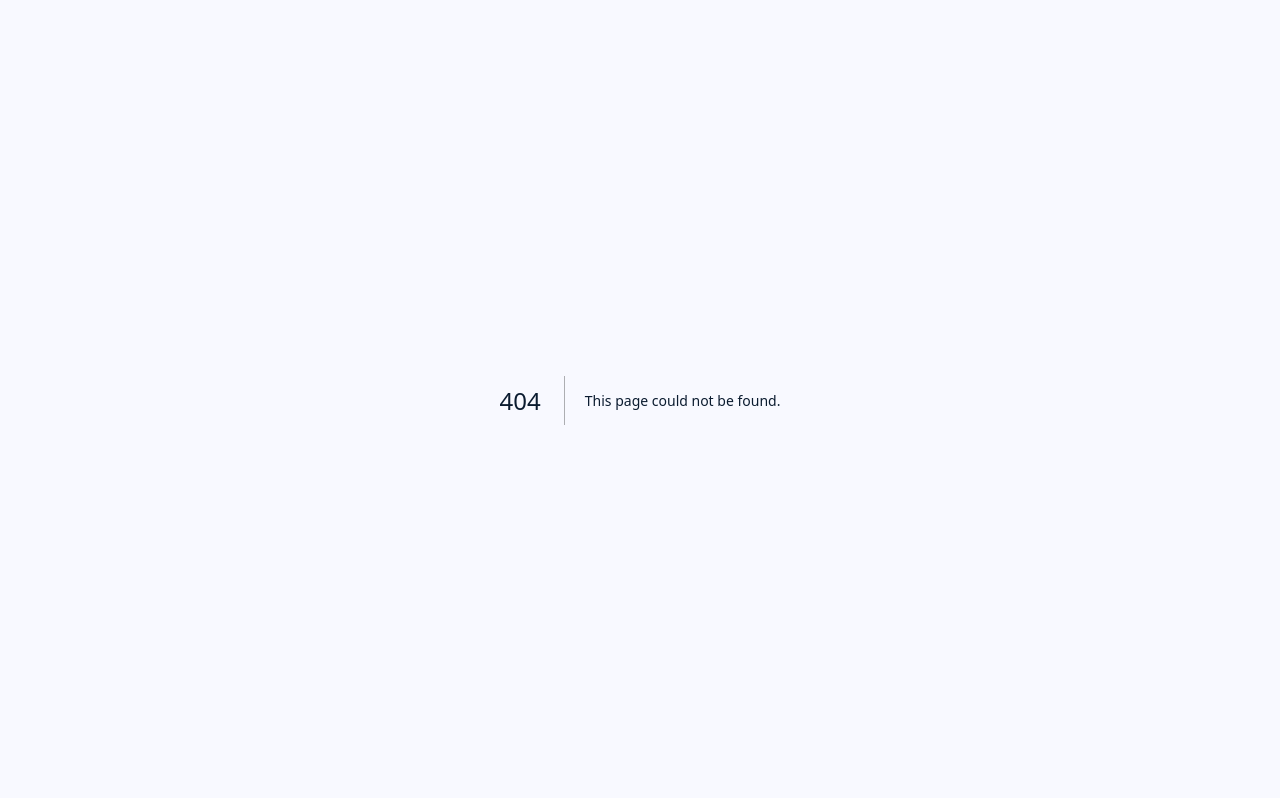
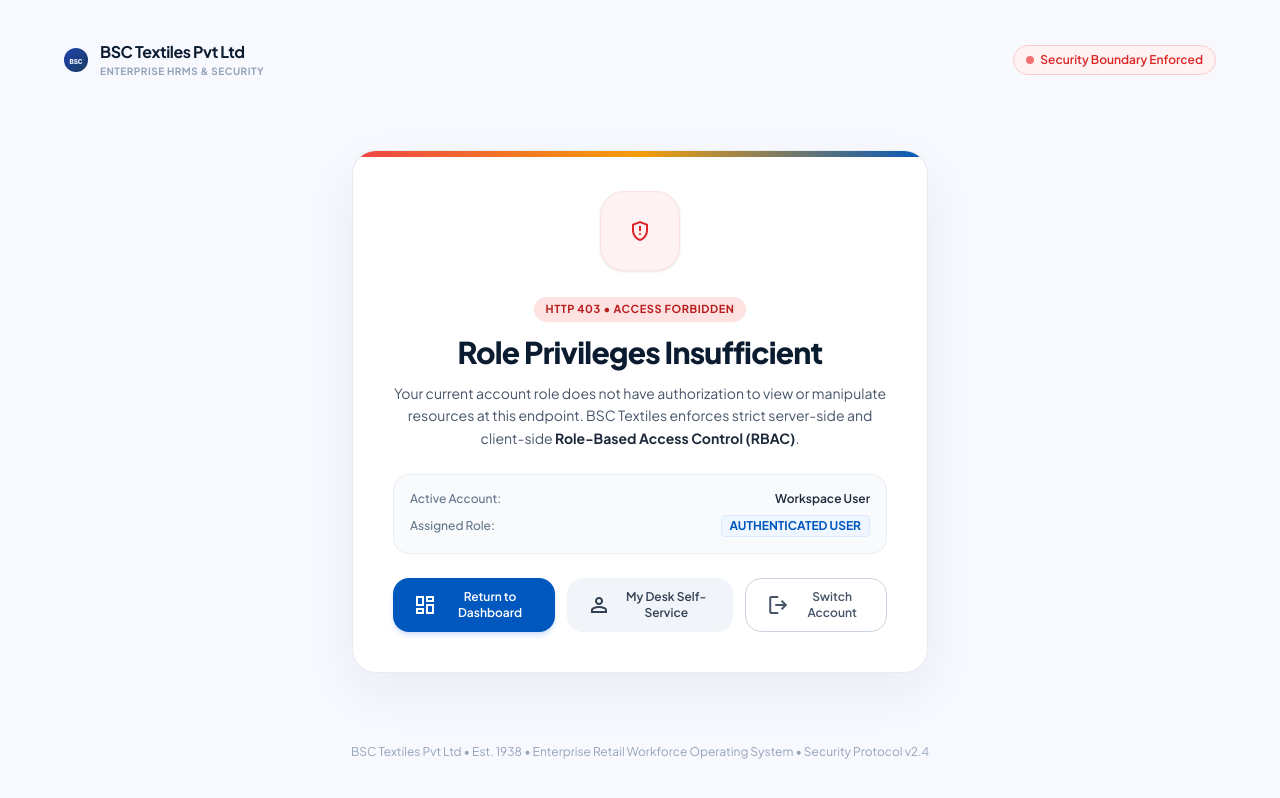
Before and after one commit to BSC-TEXTILES/BSC_Textiles_HRMS_Project, a Next.js app in the folder frontend/: page /403 in a window 1280 px wide. Before the commit this address had no page. Built offline with nearby package versions, Linux system fonts and the light colour scheme; no server answers.

Commit message:
feat(rbac): add dedicated 403 Forbidden page, dynamic role navigation filtering, and pure MySQL docs

```diff
--- /dev/null
+++ b/frontend/src/app/403/page.tsx
@@ -0,0 +1,134 @@
+'use client';
+
+import Link from 'next/link';
+import { useSearchParams } from 'next/navigation';
+import { Suspense } from 'react';
+import { useSession, signOut } from 'next-auth/react';
+import { Logo } from '@/components/ui/Logo';
+
+function ForbiddenContent() {
+  const searchParams = useSearchParams();
+  const attemptedPath = searchParams.get('from') || '';
+  const { data: session } = useSession();
+
+  const userRole = session?.user?.role?.replace(/_/g, ' ') || 'Authenticated User';
+  const userName = session?.user?.name || 'Workspace User';
+
+  return (
+    <div className="min-h-screen bg-[#f8f9ff] flex flex-col justify-between p-6">
+      {/* Top Navbar Header */}
+      <header className="max-w-6xl w-full mx-auto flex items-center justify-between py-4">
+        <div className="flex items-center gap-3">
+          <Logo variant="icon" size="sm" />
+          <div className="flex flex-col">
+            <span className="text-base font-bold tracking-tight text-[#0b1c30]">BSC Textiles Pvt Ltd</span>
+            <span className="text-[10px] font-bold tracking-wider uppercase text-slate-400">Enterprise HRMS & Security</span>
+          </div>
+        </div>
+        <div className="text-xs font-semibold px-3 py-1.5 rounded-full bg-red-50 text-red-600 border border-red-200 flex items-center gap-1.5">
+          <span className="w-2 h-2 rounded-full bg-red-500 animate-pulse" />
+          Security Boundary Enforced
+        </div>
+      </header>
+
+      {/* Main 403 Card */}
+      <main className="max-w-xl w-full mx-auto my-auto bg-white rounded-2xl border border-slate-200/80 shadow-[0_20px_50px_rgba(11,28,48,0.06)] p-8 sm:p-10 text-center relative overflow-hidden">
+        {/* Decorative Top Accent Bar */}
+        <div className="absolute top-0 left-0 right-0 h-1.5 bg-gradient-to-r from-red-500 via-amber-500 to-[#0058be]" />
+
+        {/* Shield / Lock Icon */}
+        <div className="w-20 h-20 rounded-2xl bg-red-50 border border-red-100 flex items-center justify-center mx-auto mb-6 text-red-600 shadow-sm">
+          <span className="material-symbols-outlined text-[42px]">gpp_maybe</span>
+        </div>
+
+        <span className="inline-block px-3 py-1 rounded-full text-[11px] font-bold uppercase tracking-wider bg-red-100 text-red-700 mb-3">
+          HTTP 403 • Access Forbidden
+        </span>
+
+        <h1 className="text-2xl sm:text-3xl font-extrabold text-[#0b1c30] tracking-tight mb-3">
+          Role Privileges Insufficient
+        </h1>
+
+        <p className="text-sm text-slate-600 leading-relaxed mb-6">
+          Your current account role does not have authorization to view or manipulate resources at this endpoint.
+          BSC Textiles enforces strict server-side and client-side <strong className="text-slate-800">Role-Based Access Control (RBAC)</strong>.
+        </p>
+
+        {/* User Identity Context Card */}
+        <div className="bg-slate-50 rounded-xl p-4 text-left border border-slate-200/60 mb-6 space-y-2">
+          <div className="flex justify-between items-center text-xs">
+            <span className="text-slate-500 font-medium">Active Account:</span>
+            <span className="font-semibold text-slate-800">{userName}</span>
+          </div>
+          <div className="flex justify-between items-center text-xs">
+            <span className="text-slate-500 font-medium">Assigned Role:</span>
+            <span className="font-bold text-[#0058be] uppercase px-2 py-0.5 rounded bg-blue-50 border border-blue-100">
+              {userRole}
+            </span>
+          </div>
+          {attemptedPath && (
+            <div className="flex justify-between items-center text-xs pt-1 border-t border-slate-200/60">
+              <span className="text-slate-500 font-medium">Target Path:</span>
+              <code className="text-red-600 bg-red-50 px-1.5 py-0.5 rounded font-mono text-[11px] truncate max-w-[240px]">
+                {attemptedPath}
+              </code>
+            </div>
+          )}
+        </div>
+
+        {/* Action Buttons */}
+        <div className="flex flex-col sm:flex-row gap-3 justify-center">
+          <Link
+            href="/dashboard"
+            className="inline-flex items-center justify-center gap-2 px-5 py-2.5 rounded-xl bg-[#0058be] text-white text-xs font-semibold hover:bg-[#00489c] transition-all shadow-md shadow-blue-500/20 active:scale-95"
+          >
+            <span className="material-symbols-outlined text-[18px]">dashboard</span>
+            Return to Dashboard
+          </Link>
+
+          <Link
+            href="/my-desk"
+            className="inline-flex items-center justify-center gap-2 px-5 py-2.5 rounded-xl bg-slate-100 text-slate-700 text-xs font-semibold hover:bg-slate-200 transition-all active:scale-95"
+          >
+            <span className="material-symbols-outlined text-[18px]">person</span>
+            My Desk Self-Service
+          </Link>
+
+          <button
+            onClick={() => {
+              if (typeof window !== 'undefined') {
+                localStorage.removeItem('bsc_token');
+                localStorage.removeItem('token');
+                localStorage.removeItem('bsc_user');
+                document.cookie = 'token=; path=/; expires=Thu, 01 Jan 1970 00:00:00 GMT';
+                document.cookie = 'bsc_token=; path=/; expires=Thu, 01 Jan 1970 00:00:00 GMT';
+              }
+              signOut({ callbackUrl: '/login' });
+            }}
+            className="inline-flex items-center justify-center gap-2 px-5 py-2.5 rounded-xl border border-slate-300 text-slate-600 text-xs font-semibold hover:bg-slate-50 transition-all active:scale-95"
+          >
+            <span className="material-symbols-outlined text-[18px]">logout</span>
+            Switch Account
+          </button>
+        </div>
+      </main>
+
+      {/* Footer */}
+      <footer className="max-w-6xl w-full mx-auto text-center py-4 text-xs text-slate-400">
+        BSC Textiles Pvt Ltd • Est. 1938 • Enterprise Retail Workforce Operating System • Security Protocol v2.4
+      </footer>
+    </div>
+  );
+}
+
+export default function ForbiddenPage() {
+  return (
+    <Suspense fallback={
+      <div className="min-h-screen bg-[#f8f9ff] flex items-center justify-center">
+        <div className="w-10 h-10 border-4 border-[#0058be] border-t-transparent rounded-full animate-spin" />
+      </div>
+    }>
+      <ForbiddenContent />
+    </Suspense>
+  );
+}
--- a/frontend/src/components/layout/DashboardLayout.tsx
+++ b/frontend/src/components/layout/DashboardLayout.tsx
@@ -161,6 +161,44 @@ export function DashboardLayout({ children }: { children: React.ReactNode }) {
   const userName = session?.user?.name || 'S. B. Angadi';
   const userRole = session?.user?.role?.replace(/_/g, ' ') || 'Super Admin';
   const userEmail = session?.user?.email || 'admin@bsctextiles.com';
+  const rawRole = session?.user?.role || 'SUPER_ADMIN';
+
+  const visibleNavigation = stitchNavigation
+    .map((section) => ({
+      ...section,
+      items: section.items.filter((item) => {
+        // Admin-only system management
+        if (item.href.startsWith('/admin')) {
+          return rawRole === 'SUPER_ADMIN' || rawRole === 'ADMIN';
+        }
+        // Store floor & observation operations
+        if (item.href.startsWith('/operations')) {
+          return ['SUPER_ADMIN', 'ADMIN', 'HR', 'HR_MANAGER', 'HR_EXECUTIVE', 'FLOOR_MANAGER'].includes(rawRole);
+        }
+        // Payroll runs & incentive formula calculations
+        if (item.href.startsWith('/payroll') || item.href.startsWith('/incentives')) {
+          return ['SUPER_ADMIN', 'ADMIN', 'HR', 'HR_MANAGER', 'HR_EXECUTIVE', 'PAYROLL_MANAGER'].includes(rawRole);
+        }
+        // Department structure & organizational units
+        if (item.href.startsWith('/organization')) {
+          return ['SUPER_ADMIN', 'ADMIN', 'HR', 'HR_MANAGER', 'HR_EXECUTIVE', 'FLOOR_MANAGER'].includes(rawRole);
+        }
+        // Corporate governance reports
+        if (item.href.startsWith('/reports')) {
+          return ['SUPER_ADMIN', 'ADMIN', 'HR', 'HR_MANAGER', 'HR_EXECUTIVE', 'FLOOR_MANAGER'].includes(rawRole);
+        }
+        // Attendance calculations & manual corrections
+        if (item.href === '/attendance/calculation' || item.href === '/attendance/corrections') {
+          return ['SUPER_ADMIN', 'ADMIN', 'HR', 'HR_MANAGER', 'HR_EXECUTIVE', 'FLOOR_MANAGER'].includes(rawRole);
+        }
+        // Directory access
+        if (item.href === '/employees' && !['SUPER_ADMIN', 'ADMIN', 'HR', 'HR_MANAGER', 'HR_EXECUTIVE', 'FLOOR_MANAGER'].includes(rawRole)) {
+          return false;
+        }
+        return true;
+      }),
+    }))
+    .filter((section) => section.items.length > 0);
 
   return (
     <div className="min-h-screen bg-[#f8f9ff] text-[#0b1c30] font-sans antialiased">
@@ -202,7 +240,7 @@ export function DashboardLayout({ children }: { children: React.ReactNode }) {
 
           {/* Navigation Links */}
           <nav className={`flex flex-col gap-1 ${isCollapsed ? 'px-2 py-3' : 'px-3 py-3'}`}>
-            {stitchNavigation.map((section) => (
+            {visibleNavigation.map((section) => (
               <div key={section.title} className="mb-2">
                 {!isCollapsed ? (
                   <div className="px-3 pt-2 pb-1 text-[10px] font-bold uppercase tracking-wider text-slate-400 truncate">
@@ -298,7 +336,7 @@ export function DashboardLayout({ children }: { children: React.ReactNode }) {
               </div>
 
               <nav className="p-3 space-y-2">
-                {stitchNavigation.map((sec) => (
+                {visibleNavigation.map((sec) => (
                   <div key={sec.title}>
                     <div className="px-3 py-1 text-[10px] font-bold uppercase tracking-wider text-slate-400">
                       {sec.title}
--- a/frontend/src/middleware.ts
+++ b/frontend/src/middleware.ts
@@ -7,11 +7,11 @@ export default withAuth(
     const pathname = req.nextUrl.pathname;
 
     if (pathname.startsWith('/admin') && token?.role !== 'SUPER_ADMIN' && token?.role !== 'ADMIN') {
-      return NextResponse.redirect(new URL('/dashboard', req.url));
+      return NextResponse.redirect(new URL(`/403?from=${encodeURIComponent(pathname)}`, req.url));
     }
 
     if (pathname.startsWith('/operations') && !['SUPER_ADMIN', 'ADMIN', 'HR', 'FLOOR_MANAGER'].includes(token?.role || '')) {
-      return NextResponse.redirect(new URL('/dashboard', req.url));
+      return NextResponse.redirect(new URL(`/403?from=${encodeURIComponent(pathname)}`, req.url));
     }
 
     return NextResponse.next();
@@ -21,7 +21,7 @@ export default withAuth(
       authorized: ({ token, req }: { token: any; req: any }) => {
         const pathname = req.nextUrl.pathname;
 
-        if (pathname === '/login') {
+        if (pathname === '/login' || pathname === '/403') {
           return true;
         }
 
```
Also changed, not shown: 2 other files (tests, documents, lock files or other folders).
